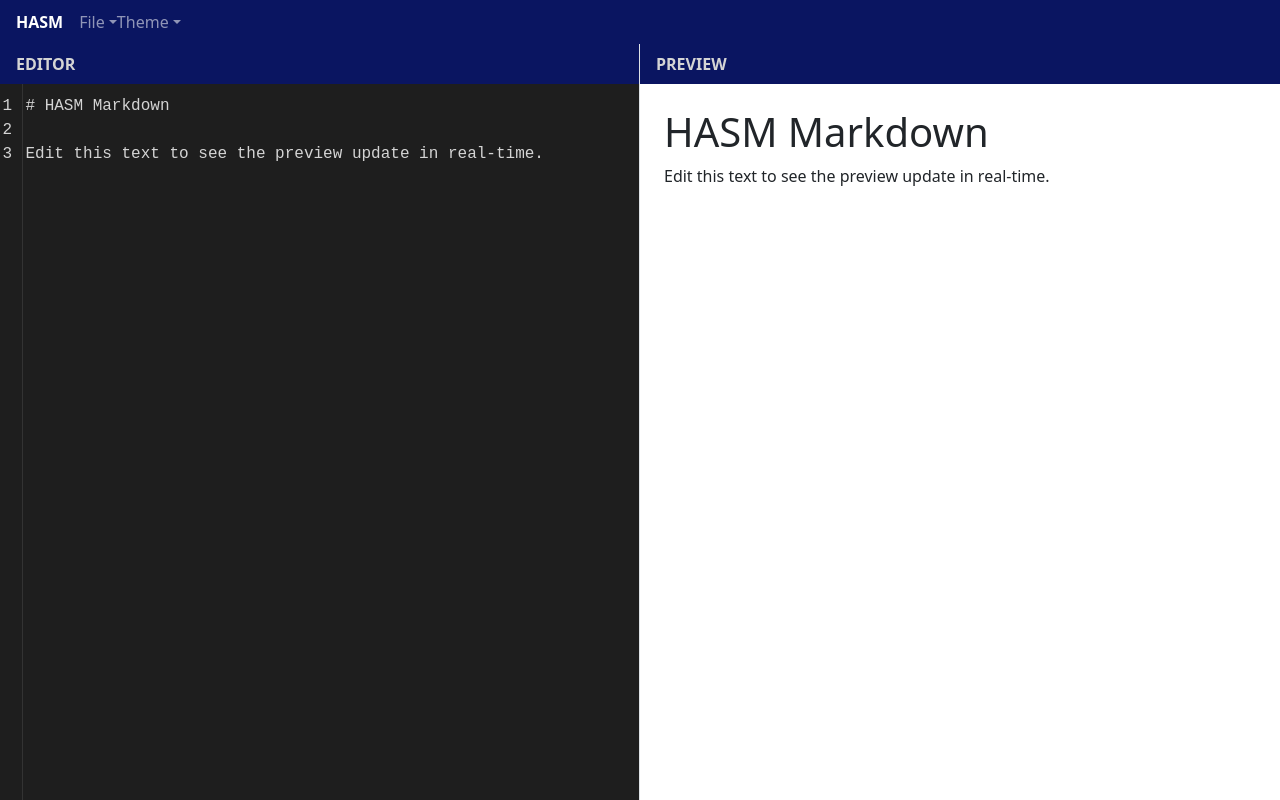
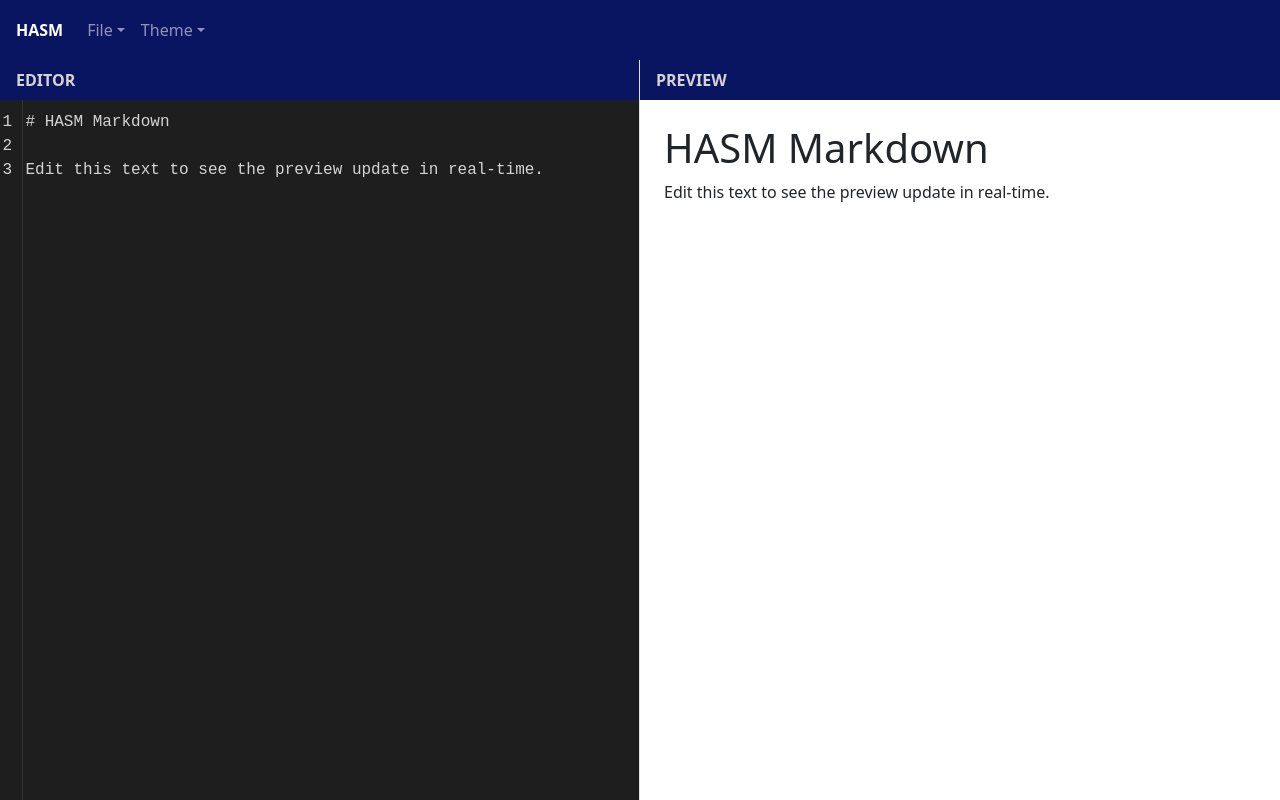
Before and after one commit to HibiyaHaraki/hasm_markdown, a React (Vite) app: page / in a window 1280 px wide. Built offline with nearby package versions, Linux system fonts and the light colour scheme.

Commit message:
Add color pattern select architect

```diff
--- a/src/Menu.jsx
+++ b/src/Menu.jsx
@@ -139,12 +139,12 @@ function Menu({
         HASM
       </Navbar.Brand>
       <Nav className="me-auto">
-        <NavDropdown title="File" id="basic-nav-dropdown">
+        <NavDropdown title="File" id="basic-nav-dropdown" className="m-2">
           <NavDropdown.Item onClick={handleOpen}>Open</NavDropdown.Item>
           <NavDropdown.Divider />
           <NavDropdown.Item onClick={handleSaveAs}>Save As</NavDropdown.Item>
         </NavDropdown>
-        <NavDropdown title="Theme" id="theme-nav-dropdown">
+        <NavDropdown title="Theme" id="theme-nav-dropdown" className="m-2">
           {COLOR_PATTERNS.map((pattern) => (
             <NavDropdown.Item
               key={pattern.id}
--- a/src/main.css
+++ b/src/main.css
@@ -21,6 +21,7 @@
 .Menu .dropdown-menu {
     position: absolute;
     z-index: 1050;
+    padding: 2px;
 }
 
 .Menu_Title {
```
Also changed, not shown: 2 other files (tests, documents, lock files or other folders).
